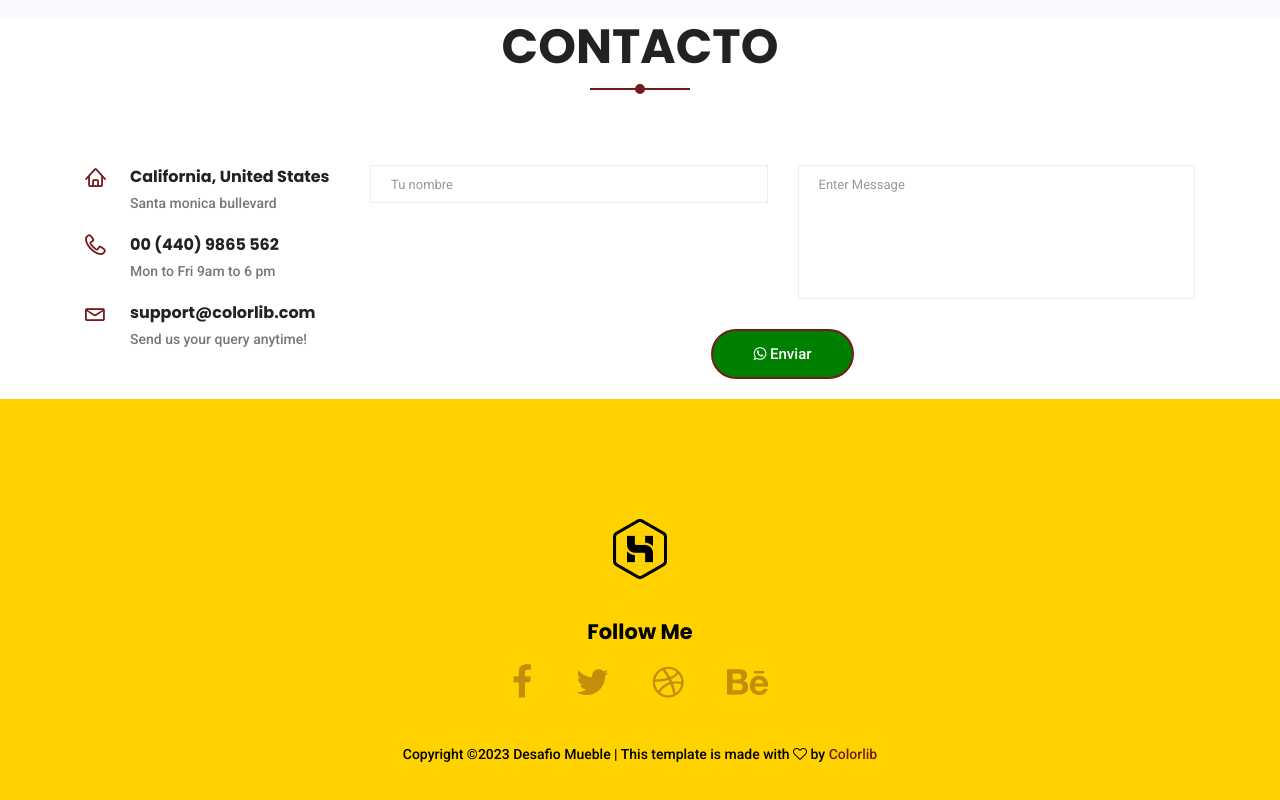
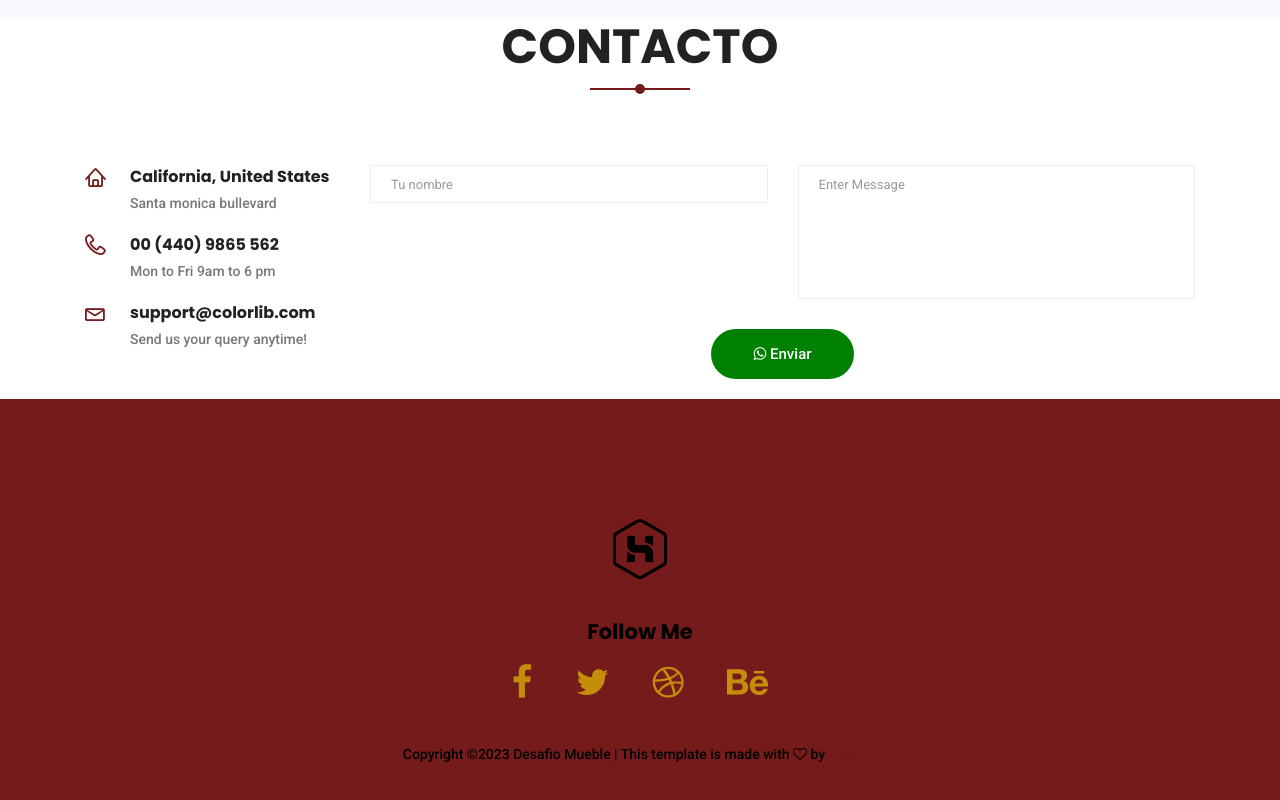
Before and after one commit to desafiomueble/desafiomueble.github.io, a plain HTML site: page index.html in a window 1280 px wide. Shown: the part 1508-2308 px from the top of the page. Drawn offline with Linux system fonts and the light colour scheme; some packages are replaced by stand-ins of ours.

Commit message:
Update index.html

```diff
--- a/index.html
+++ b/index.html
@@ -165,7 +165,7 @@
                             </div>
                         </div>
                         <div class="col-md-12 text-center">
-                            <button type="submit" value="submit" style="color:white; background: green;" class="primary-btn "><i class="fa fa-whatsapp"></i><span> Enviar</span></button>
+                            <button type="submit" value="submit" style="color:white; background: green; border-color: green;" class="primary-btn "><i class="fa fa-whatsapp"></i><span> Enviar</span></button>
                         </div>
                     </form>
                 </div>
@@ -178,7 +178,7 @@
   </div>
 
 	<!--================ Start Footer Area =================-->
-	<footer class="footer_area section_gap">
+	<footer class="footer_area section_gap" style="background: rgb(117, 27, 27);">
 		<div class="container">
 			<div class="row footer_inner justify-content-center">
 				<div class="col-lg-6 text-center">
```
